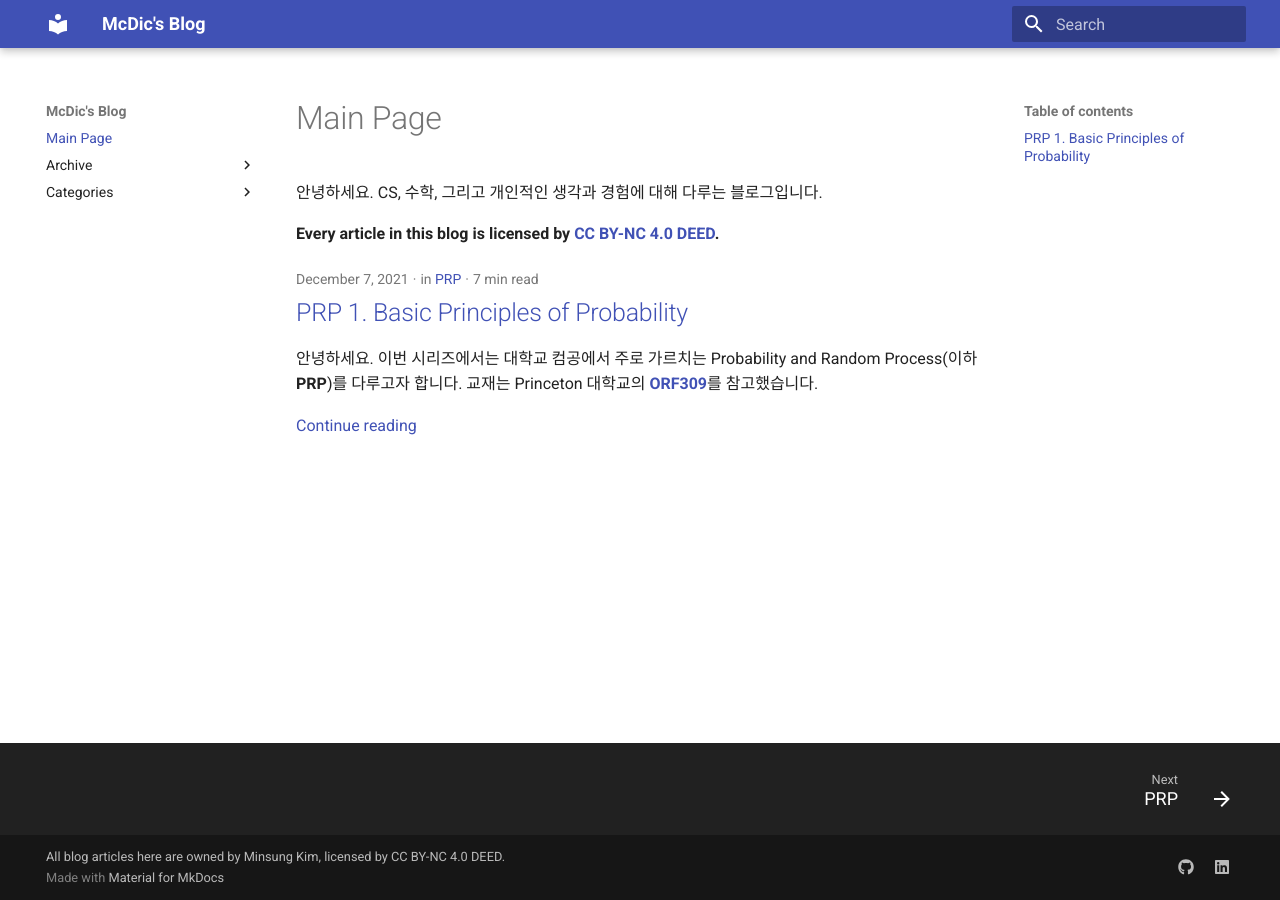
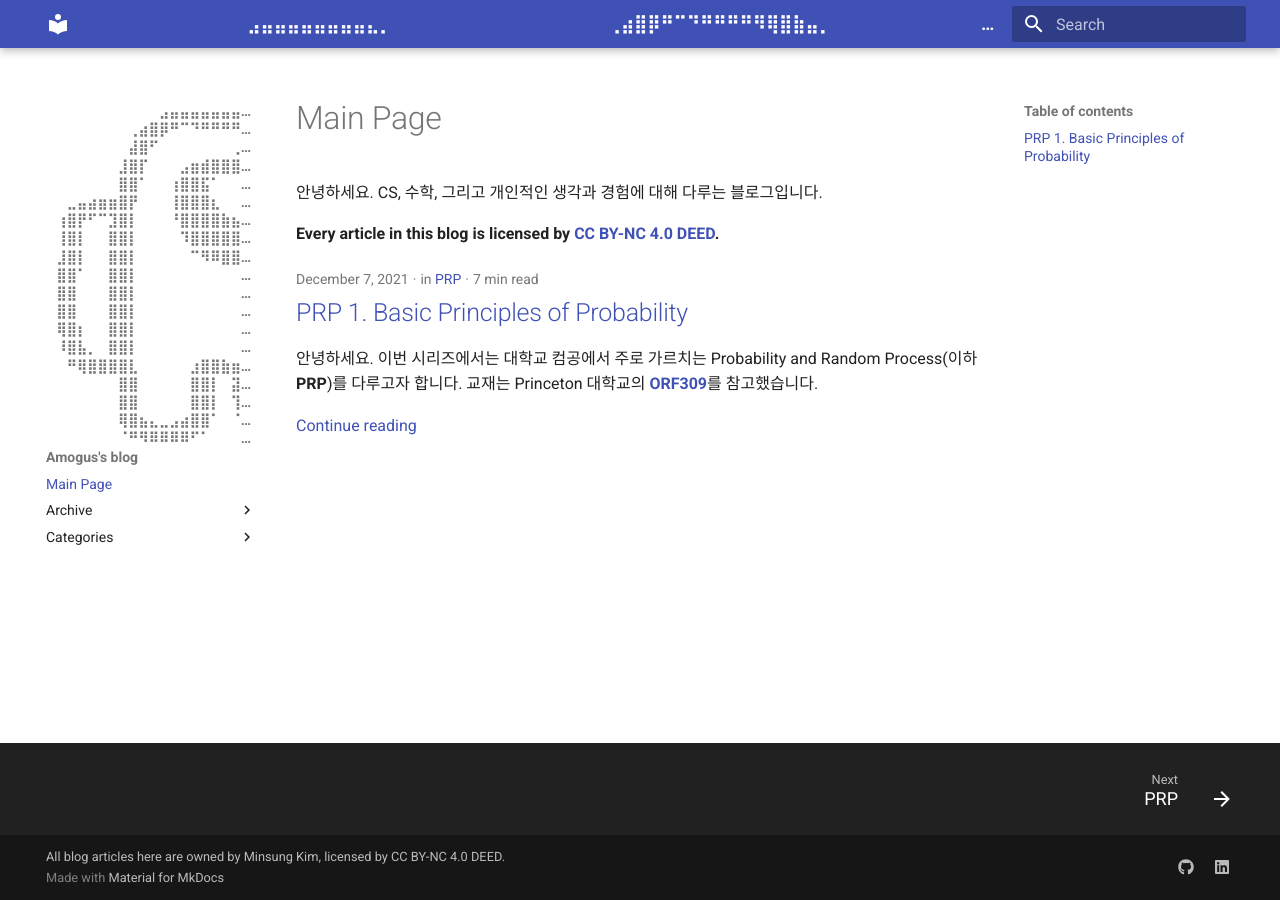
Before and after one commit to McDic/BlogV2, an MkDocs documentation site: the page built from docs/index.md, in a window 1280 px wide. Built offline with MkDocs 1.6.1 and Material for MkDocs 9.7.7, drawn with Linux system fonts in a browser that asks for light colours.

Commit message:
Update mkdocs.yml

```diff
--- a/mkdocs.yml
+++ b/mkdocs.yml
@@ -1,4 +1,24 @@
-site_name: McDic's Blog
+site_name: "⠀⠀⠀⠀⠀⠀⠀⠀⠀⠀⠀⣠⣤⣤⣤⣤⣤⣤⣤⣤⣄⡀⠀⠀⠀⠀⠀⠀⠀⠀
+⠀⠀⠀⠀⠀⠀⠀⠀⢀⣴⣿⡿⠛⠉⠙⠛⠛⠛⠛⠻⢿⣿⣷⣤⡀⠀⠀⠀⠀⠀
+⠀⠀⠀⠀⠀⠀⠀⠀⣼⣿⠋⠀⠀⠀⠀⠀⠀⠀⢀⣀⣀⠈⢻⣿⣿⡄⠀⠀⠀⠀
+⠀⠀⠀⠀⠀⠀⠀⣸⣿⡏⠀⠀⠀⣠⣶⣾⣿⣿⣿⠿⠿⠿⢿⣿⣿⣿⣄⠀⠀⠀
+⠀⠀⠀⠀⠀⠀⠀⣿⣿⠁⠀⠀⢰⣿⣿⣯⠁⠀⠀⠀⠀⠀⠀⠀⠈⠙⢿⣷⡄⠀
+⠀⠀⣀⣤⣴⣶⣶⣿⡟⠀⠀⠀⢸⣿⣿⣿⣆⠀⠀⠀⠀⠀⠀⠀⠀⠀⠀⣿⣷⠀
+⠀⢰⣿⡟⠋⠉⣹⣿⡇⠀⠀⠀⠘⣿⣿⣿⣿⣷⣦⣤⣤⣤⣶⣶⣶⣶⣿⣿⣿⠀
+⠀⢸⣿⡇⠀⠀⣿⣿⡇⠀⠀⠀⠀⠹⣿⣿⣿⣿⣿⣿⣿⣿⣿⣿⣿⣿⣿⡿⠃⠀
+⠀⣸⣿⡇⠀⠀⣿⣿⡇⠀⠀⠀⠀⠀⠉⠻⠿⣿⣿⣿⣿⡿⠿⠿⠛⢻⣿⡇⠀⠀
+⠀⣿⣿⠁⠀⠀⣿⣿⡇⠀⠀⠀⠀⠀⠀⠀⠀⠀⠀⠀⠀⠀⠀⠀⠀⢸⣿⣧⠀⠀
+⠀⣿⣿⠀⠀⠀⣿⣿⡇⠀⠀⠀⠀⠀⠀⠀⠀⠀⠀⠀⠀⠀⠀⠀⠀⢸⣿⣿⠀⠀
+⠀⣿⣿⠀⠀⠀⣿⣿⡇⠀⠀⠀⠀⠀⠀⠀⠀⠀⠀⠀⠀⠀⠀⠀⠀⢸⣿⣿⠀⠀
+⠀⢿⣿⡆⠀⠀⣿⣿⡇⠀⠀⠀⠀⠀⠀⠀⠀⠀⠀⠀⠀⠀⠀⠀⠀⢸⣿⡇⠀⠀
+⠀⠸⣿⣧⡀⠀⣿⣿⡇⠀⠀⠀⠀⠀⠀⠀⠀⠀⠀⠀⠀⠀⠀⠀⠀⣿⣿⠃⠀⠀
+⠀⠀⠛⢿⣿⣿⣿⣿⣇⠀⠀⠀⠀⠀⣰⣿⣿⣷⣶⣶⣶⣶⠶⠀⢠⣿⣿⠀⠀⠀
+⠀⠀⠀⠀⠀⠀⠀⣿⣿⠀⠀⠀⠀⠀⣿⣿⡇⠀⣽⣿⡏⠁⠀⠀⢸⣿⡇⠀⠀⠀
+⠀⠀⠀⠀⠀⠀⠀⣿⣿⠀⠀⠀⠀⠀⣿⣿⡇⠀⢹⣿⡆⠀⠀⠀⣸⣿⠇⠀⠀⠀
+⠀⠀⠀⠀⠀⠀⠀⢿⣿⣦⣄⣀⣠⣴⣿⣿⠁⠀⠈⠻⣿⣿⣿⣿⡿⠏⠀⠀⠀⠀
+⠀⠀⠀⠀⠀⠀⠀⠈⠛⠻⠿⠿⠿⠿⠋⠁⠀⠀⠀⠀⠀⠀⠀⠀⠀⠀⠀⠀⠀⠀
+
+Amogus's blog"
 site_url: "https://blog.mcdic.net"
 
 theme:
```
